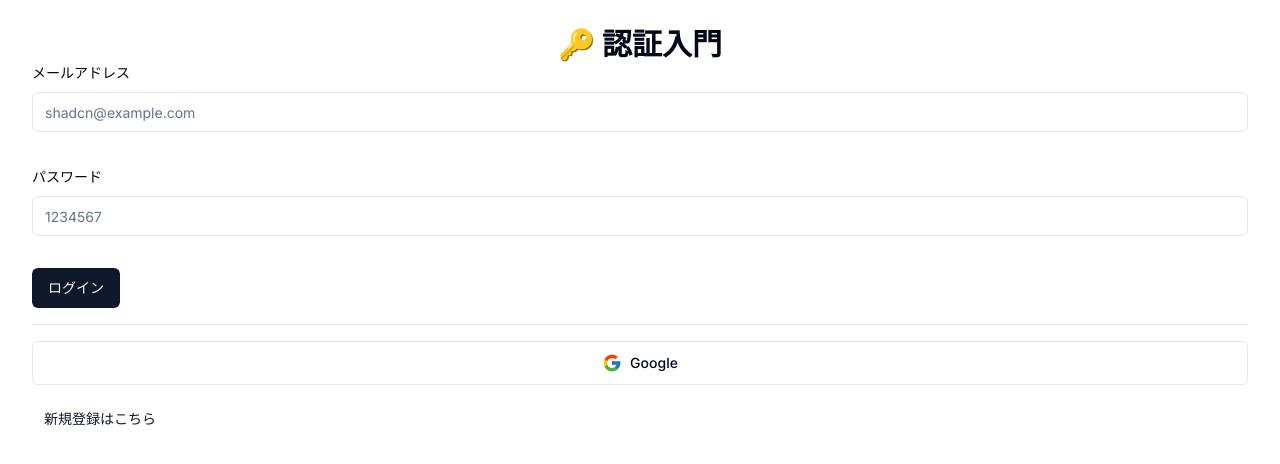
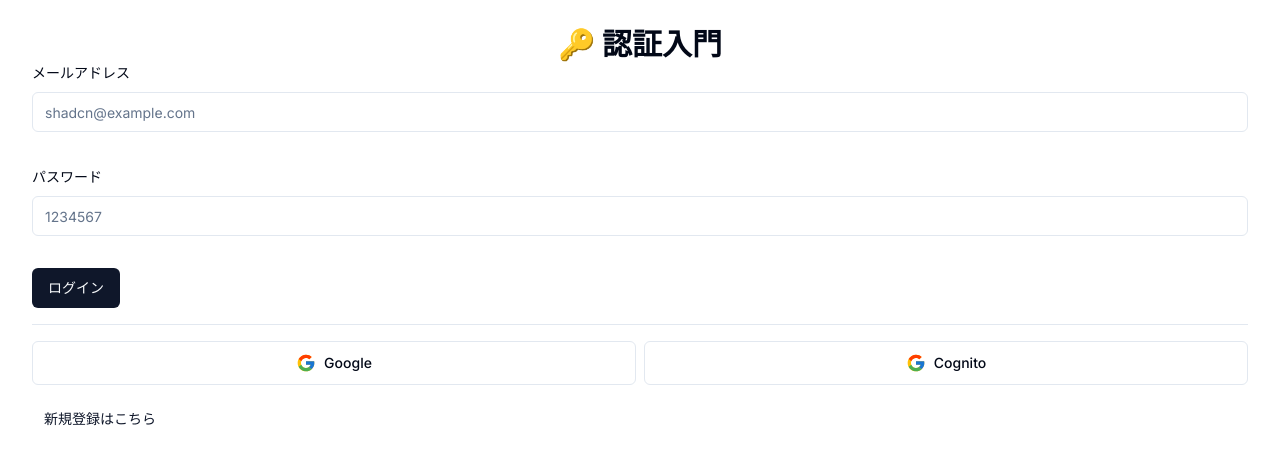
Before and after one commit to rom6621/nextjs-auth-practice, a Next.js app: page /sign-in in a window 1280 px wide. Shown: the top 464 px of the page. Built offline with nearby package versions, Linux system fonts and the light colour scheme; no server answers.

Commit message:
feat: cogniton認証に対応

```diff
--- a/src/app/(auth)/_components/social-buttons.tsx
+++ b/src/app/(auth)/_components/social-buttons.tsx
@@ -6,7 +6,7 @@ import { DEFAULT_LOGIN_REDIRECT } from "@/routes";
 import { FcGoogle } from "react-icons/fc";
 
 export const SocialButtons = () => {
-  const handleClick = (provider: "google") => {
+  const handleClick = (provider: "google" | "cognito") => {
     signIn(provider, {
       callbackUrl: DEFAULT_LOGIN_REDIRECT,
     });
@@ -23,6 +23,15 @@ export const SocialButtons = () => {
         <FcGoogle className="w-5 h-5" />
         <span className="ml-2">Google</span>
       </Button>
+      <Button
+        size="lg"
+        className="w-full"
+        variant="outline"
+        onClick={() => handleClick("cognito")}
+      >
+        <FcGoogle className="w-5 h-5" />
+        <span className="ml-2">Cognito</span>
+      </Button>
     </div>
   );
 };
--- a/src/auth.config.ts
+++ b/src/auth.config.ts
@@ -1,5 +1,6 @@
 import Credentials from "next-auth/providers/credentials";
 import Google from "next-auth/providers/google";
+import Cognito from "@auth/core/providers/cognito";
 import type { NextAuthConfig } from "next-auth";
 
 import { signInSchema } from "@/schemas";
@@ -12,6 +13,11 @@ export default {
       clientId: process.env.GOOGLE_CLIENT_ID,
       clientSecret: process.env.GOOGLE_CLIENT_SECRET,
       allowDangerousEmailAccountLinking: true,
+    }),
+    Cognito({
+      issuer: process.env.COGNITO_ISSUER,
+      clientId: process.env.COGNITO_CLIENT_ID,
+      clientSecret: process.env.COGNITO_CLIENT_SECRET,
     }),
     Credentials({
       async authorize(credentials, request) {
--- a/src/types/env.d.ts
+++ b/src/types/env.d.ts
@@ -2,5 +2,9 @@ declare namespace NodeJS {
   interface ProcessEnv {
     readonly GOOGLE_CLIENT_ID: string;
     readonly GOOGLE_CLIENT_SECRET: string;
+
+    readonly COGNITO_ISSUER: string;
+    readonly COGNITO_CLIENT_ID: string;
+    readonly COGNITO_CLIENT_SECRET: string;
   }
 }
```
